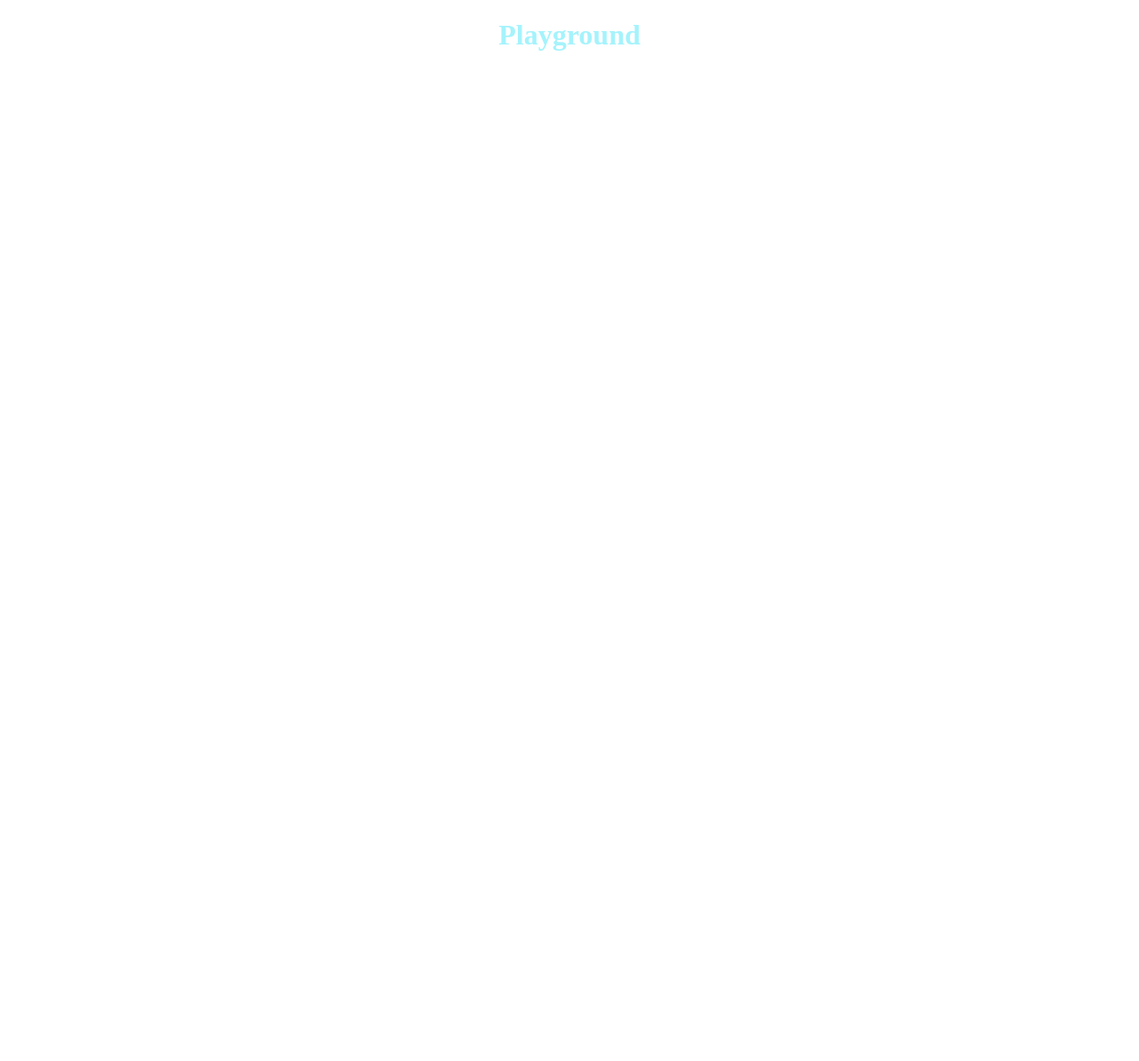
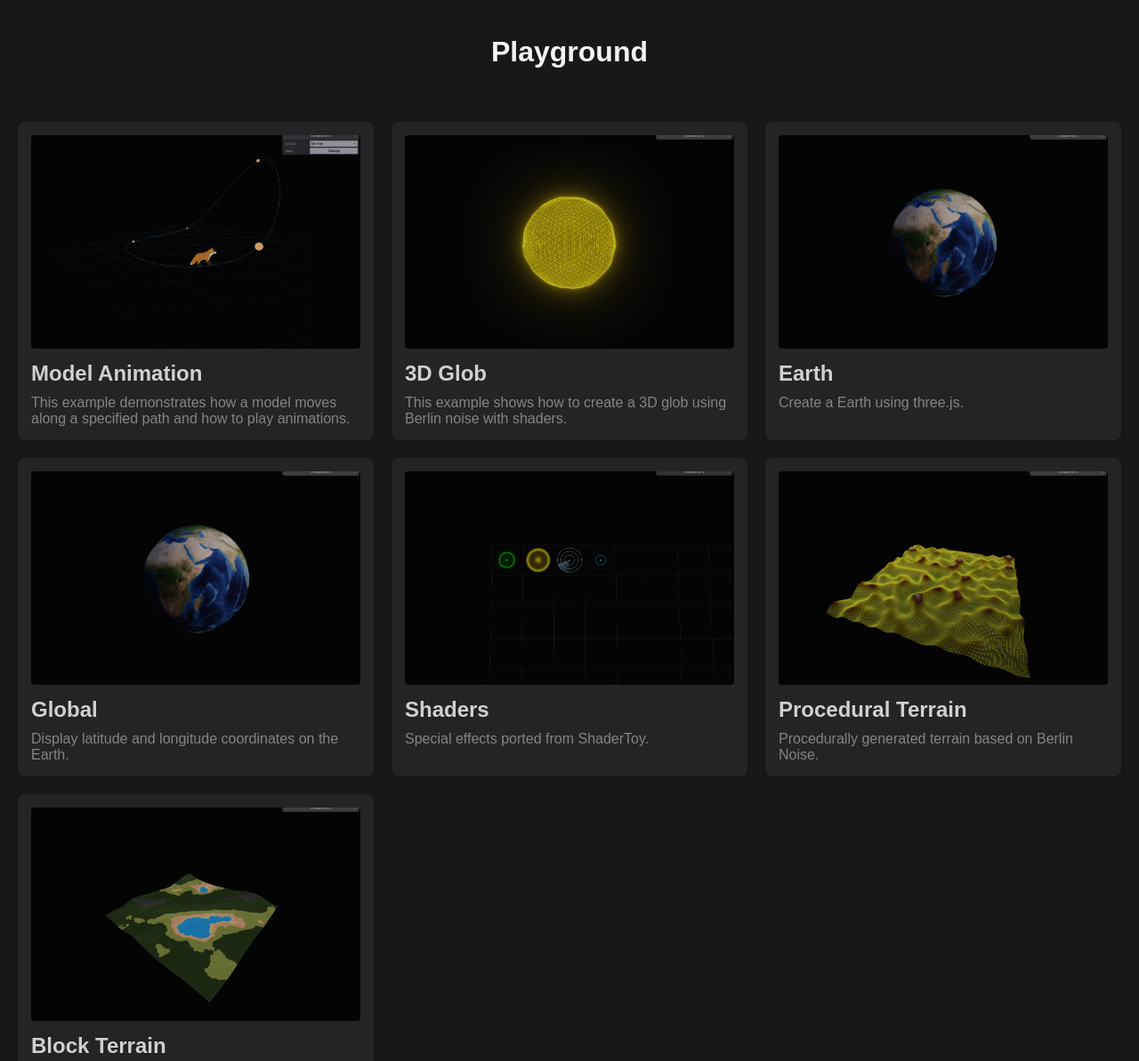
Before and after one commit to ctar0403/three---playground, a website built with Vite: page index.html in a window 1280 px wide. Shown: the top 1193 px of the page at 89% size. Before the commit the page ends 821 px from the top, so only its background shows below. Built offline with nearby package versions, Linux system fonts and the light colour scheme.

Commit message:
add index page

```diff
--- a/index.html
+++ b/index.html
@@ -5,11 +5,14 @@
     <link rel="icon" type="image/svg+xml" href="/vite.svg" />
     <link rel="stylesheet" href="/style.css" />
     <meta name="viewport" content="width=device-width, initial-scale=1.0" />
-    <title>Three TS Examples</title>
+    <title>Playground</title>
   </head>
   <body>
     <div id="app">
       <h1 class="title">Playground</h1>
+      <div class="pages-grid">
+        <!-- 页面项目将通过 JavaScript 动态添加 -->
+      </div>
     </div>
     <script type="module" src="/main.ts"></script>
   </body>
--- a/main.ts
+++ b/main.ts
@@ -0,0 +1,84 @@
+interface PageInfo {
+  name: string
+  description: string
+  image: string
+  url: string
+}
+
+const pages: PageInfo[] = [
+  {
+    name: 'Model Animation',
+    description:
+      'This example demonstrates how a model moves along a specified path and how to play animations.',
+    image: '/cover/1.png',
+    url: '/pages/1-model-animation/index.html'
+  },
+  {
+    name: '3D Glob',
+    description:
+      'This example shows how to create a 3D glob using Berlin noise with shaders.',
+    image: '/cover/2.png',
+    url: '/pages/2-3d-blob/index.html'
+  },
+  {
+    name: 'Earth',
+    description: 'Create a Earth using three.js.',
+    image: '/cover/3.png',
+    url: '/pages/3-earth/index.html'
+  },
+  {
+    name: 'Global',
+    description: 'Display latitude and longitude coordinates on the Earth.',
+    image: '/cover/3.png',
+    url: '/pages/4-global/index.html'
+  },
+  {
+    name: 'Shaders',
+    description: 'Special effects ported from ShaderToy.',
+    image: '/cover/5.png',
+    url: '/pages/5-shaders/index.html'
+  },
+  {
+    name: 'Procedural Terrain',
+    description: 'Procedurally generated terrain based on Berlin Noise.',
+    image: '/cover/6.png',
+    url: '/pages/6-procedural-terrain/index.html'
+  },
+  {
+    name: 'Block Terrain',
+    description:
+      'Terrain generated with the Fractal Brownian Motion (FBM) algorithm using square blocks.',
+    image: '/cover/7.png',
+    url: '/pages/7-block-terrain/index.html'
+  }
+]
+
+function createPageCard(page: PageInfo): HTMLElement {
+  const card = document.createElement('div')
+  card.className = 'page-card'
+
+  card.innerHTML = `
+    <img src="${page.image}" alt="${page.name}">
+    <h2>${page.name}</h2>
+    <p>${page.description}</p>
+  `
+
+  card.addEventListener('click', () => {
+    window.location.href = page.url
+  })
+
+  return card
+}
+
+function initializePages() {
+  const pagesGrid = document.querySelector('.pages-grid')
+  if (!pagesGrid) return
+
+  pages.forEach((page) => {
+    const card = createPageCard(page)
+    pagesGrid.appendChild(card)
+  })
+}
+
+// 当 DOM 加载完成后初始化页面
+document.addEventListener('DOMContentLoaded', initializePages)
--- a/pages/6-procedural-terrain/main.ts
+++ b/pages/6-procedural-terrain/main.ts
@@ -63,7 +63,7 @@ class View {
       rotate: false,
       seed: 0,
       scale: 10,
-      height: 20
+      height: 5
     }
 
     this.resize()
--- a/style.css
+++ b/style.css
@@ -1,9 +1,8 @@
 html,
 body {
-  height: 100%;
-  width: 100%;
-  padding: 0;
   margin: 0;
+  font-family: Arial, sans-serif;
+  background-color: #18181b;
 }
 
 #app {
@@ -14,6 +13,48 @@ body {
 }
 
 .title {
-  color: #a5f3fc;
   text-align: center;
+  color: #f4f4f5;
+  margin-top: 40px;
+  margin-bottom: 40px;
 }
+
+.pages-grid {
+  display: grid;
+  grid-template-columns: repeat(auto-fill, minmax(300px, 1fr));
+  gap: 20px;
+  padding: 20px;
+}
+
+.page-card {
+  background: #27272a;
+  border-radius: 8px;
+  padding: 15px;
+  box-shadow: 0 2px 4px rgba(0, 0, 0, 0.2);
+  transition: all 0.2s;
+  cursor: pointer;
+  opacity: 0.8;
+}
+
+.page-card:hover {
+  transform: translateY(-5px);
+  box-shadow: 0 4px 8px rgba(0, 0, 0, 0.3);
+  opacity: 1;
+}
+
+.page-card img {
+  width: 100%;
+  height: 240px;
+  object-fit: cover;
+  border-radius: 4px;
+}
+
+.page-card h2 {
+  margin: 10px 0;
+  color: #ffffff;
+}
+
+.page-card p {
+  color: #a0a0a0;
+  margin: 0;
+}
```
Also changed, not shown: pages/4-global/main.ts (+11 -11 lines), pages/7-block-terrain/index.html (renamed from pages/7-procedural-terrain-block/index.html, +1 -1 lines), pages/7-block-terrain/main.ts (renamed from pages/7-procedural-terrain-block/main.ts, +2 -5 lines), public/cover/1.png (added), public/cover/2.png (added), public/cover/3.png (added), public/cover/5.png (added), public/cover/6.png (added), public/cover/7.png (added).
